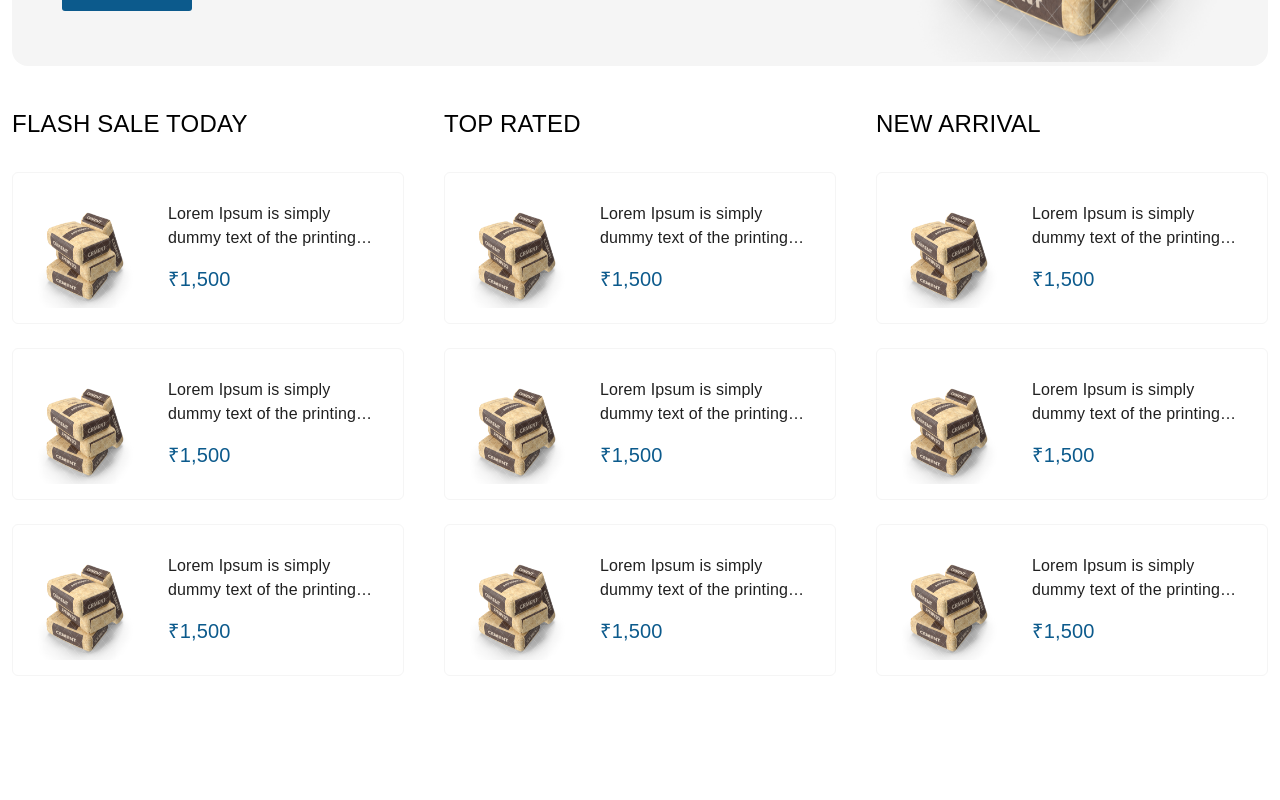
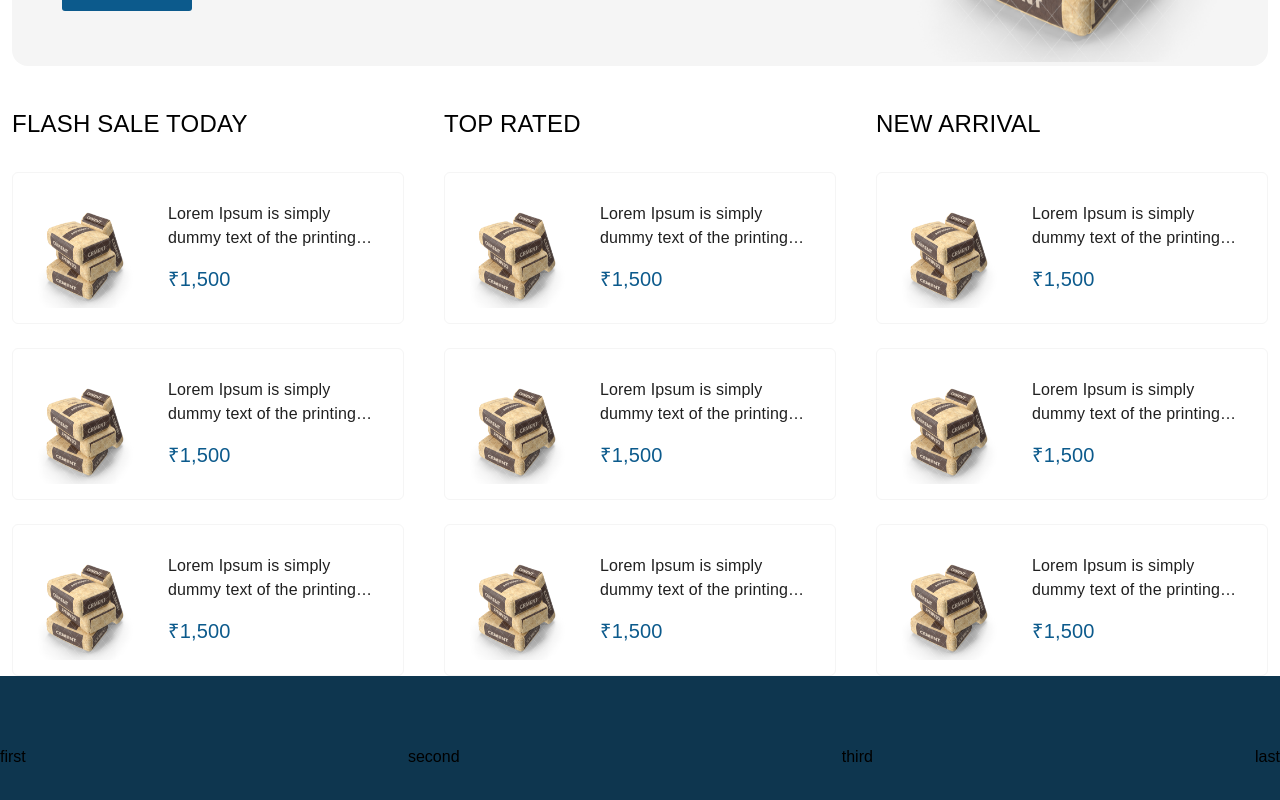
Before and after one commit to Raj-47-coder/zonix, a React (Create React App) app: page / in a window 1280 px wide. Shown: the part 3910-4710 px from the top of the page. Before the commit the page ends 4586 px from the top, so only its background shows below. Built offline with nearby package versions, Linux system fonts and the light colour scheme.

Commit message:
Working on footer

```diff
--- a/src/Inauth/Bestdeals/Bestdeals.js
+++ b/src/Inauth/Bestdeals/Bestdeals.js
@@ -55,7 +55,6 @@ function Bestdeals() {
                   <Typography component={'span'}>₹442.12</Typography>
                 </Box>
 
-
                 <Typography component={'a'} href='#' className='add_cart'>
                   <CartIcon />
                   Add to cart
--- /dev/null
+++ b/src/Inauth/Footer/Footer.js
@@ -0,0 +1,34 @@
+import React from "react";
+import { Box, Typography } from "@mui/material";
+import { Logo } from '../../Zonixzsvgs/Zonixzsvgs'
+import 'swiper/css';
+import './Footer.scss';
+
+function Footer() {
+
+  return (
+    <>
+
+      <Box component={'div'} className='footer'>
+        <Box component={'div'} className='footer_container'>
+          <Box component={'div'} className='footer_rows'>
+            <Box component={'div'} className='footer_cols first'>
+              first
+            </Box>
+            <Box component={'div'} className='footer_cols second'>
+              second
+            </Box>
+            <Box component={'div'} className='footer_cols third'>
+              third
+            </Box>
+            <Box component={'div'} className='footer_cols last'>
+              last
+            </Box>
+          </Box>
+        </Box>
+      </Box>
+    </>
+  );
+}
+
+export default Footer;
--- /dev/null
+++ b/src/Inauth/Footer/Footer.scss
@@ -0,0 +1,32 @@
+.footer_container {
+  max-width: 1408px;
+  margin: 0 auto;
+}
+
+.footer {
+  background-color: var(--theme_darkprimary);
+  padding: 7.2rem 0;
+
+  .footer_rows {
+    display: flex;
+    justify-content: space-between;
+
+    .footer_cols {
+      &.first {
+        max-width: 25%;
+      }
+
+      &.second {
+        max-width: 20%;
+      }
+
+      &.third {
+        max-width: 20%;
+      }
+
+      &.last {
+        max-width: 35%;
+      }
+    }
+  }
+}
--- a/src/Inauth/Mainlayout/Mainlayout.js
+++ b/src/Inauth/Mainlayout/Mainlayout.js
@@ -1,12 +1,14 @@
 import React from "react";
 import Header from "../Header/Header";
 import Home from "../Mainpages/Home";
+import Footer from "../Footer/Footer";
 
 export default function Mainlayout() {
   return (
     <>
       <Header />
       <Home />
+      <Footer />
     </>
   );
 }
--- a/src/Zonixzvariables/Zonixzvariables.scss
+++ b/src/Zonixzvariables/Zonixzvariables.scss
@@ -1,5 +1,6 @@
 :root {
   --theme_primary: #0C5A8C;
+  --theme_darkprimary: #0E364F;
   --theme_primarylinear: linear-gradient(180deg, #0F6CA7 0%, #0C5A8C 100%);
   --theme_dark: #202020;
   --theme_grey: #929FA5;
```
